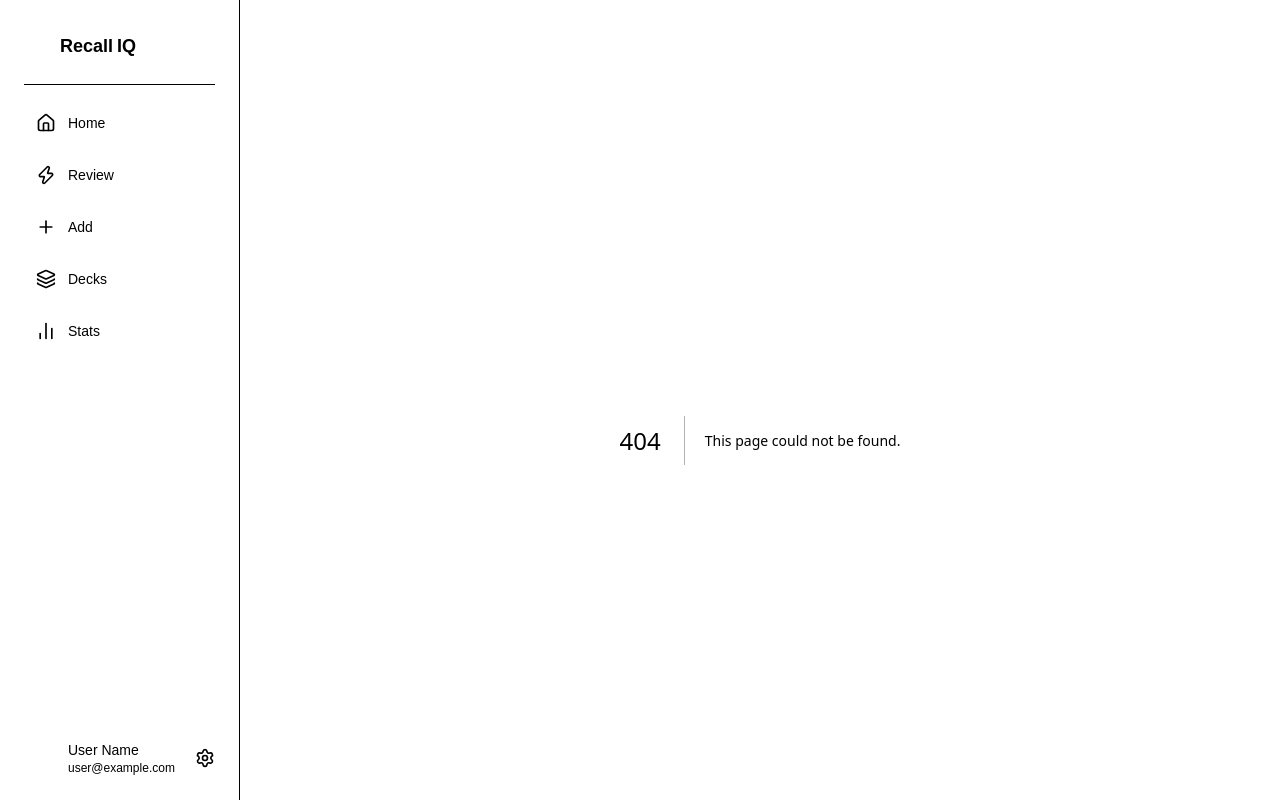
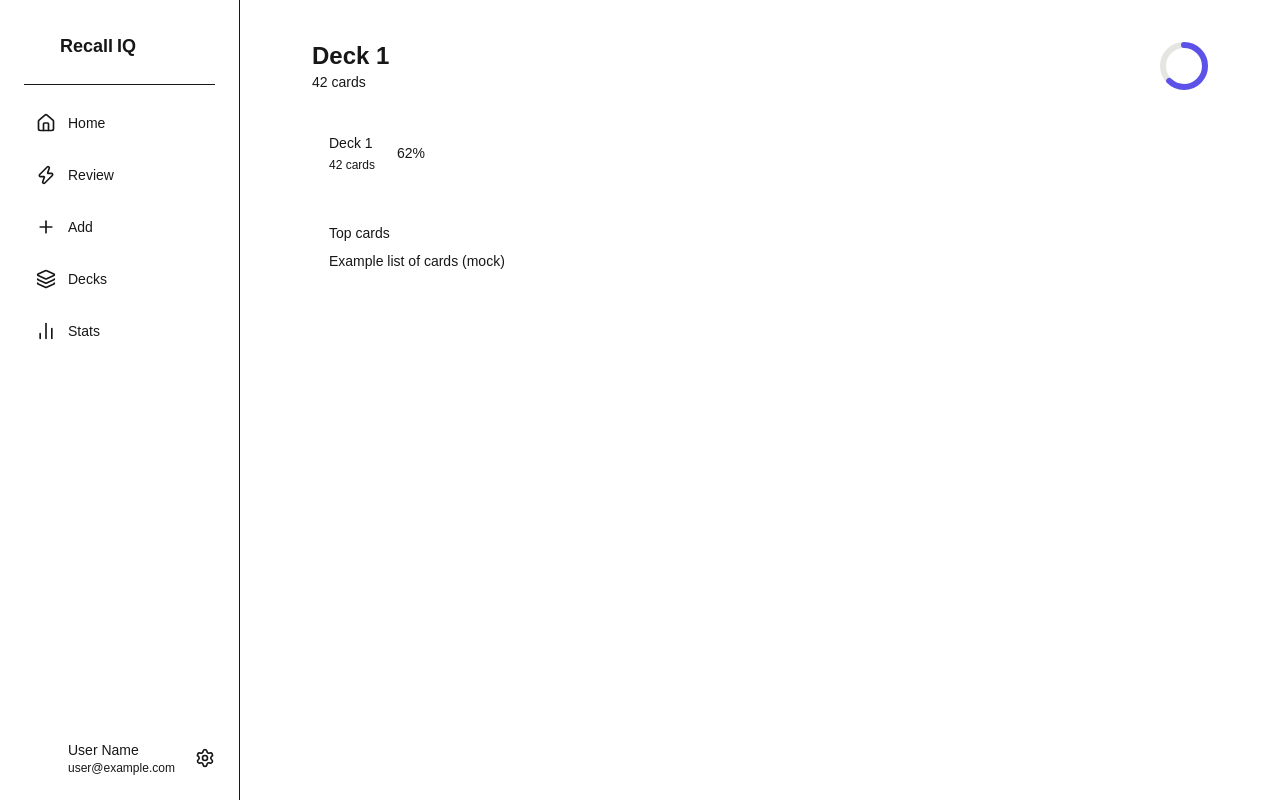
Before and after one commit to Sudarshan7a/recallIQ, a Next.js app: page /deck/1 in a window 1280 px wide. Before the commit this address had no page. Shown: the top 812 px of the page. Built offline with nearby package versions, Linux system fonts and the light colour scheme.

Commit message:
feat(screens): add deck detail, stats, onboarding, login, register (Batch B)

```diff
--- /dev/null
+++ b/app/deck/[id]/page.tsx
@@ -0,0 +1,38 @@
+"use client"
+
+import React from 'react'
+import { useRouter } from 'next/navigation'
+import Card from '../../../components/ui/Card'
+import DeckCard from '../../../components/ui/DeckCard'
+import ProgressRing from '../../../components/ui/ProgressRing'
+
+export default function DeckDetailPage({ params }: { params: { id: string } }) {
+  const id = params.id
+  // mock deck
+  const deck = { id, title: `Deck ${id}`, progress: 62, count: 42 }
+
+  return (
+    <div className="max-w-4xl mx-auto">
+      <header className="mb-6 flex items-center justify-between">
+        <div>
+          <h1 className="text-2xl font-display font-semibold text-text-primary">{deck.title}</h1>
+          <p className="text-text-secondary text-sm">{deck.count} cards</p>
+        </div>
+        <div className="flex items-center gap-4">
+          <ProgressRing progress={deck.progress} />
+        </div>
+      </header>
+
+      <section className="grid grid-cols-1 gap-4">
+        <div className="flex gap-4">
+          <DeckCard title={deck.title} progress={deck.progress} count={deck.count} />
+        </div>
+
+        <Card className="p-4">
+          <h2 className="text-sm text-text-primary font-medium">Top cards</h2>
+          <p className="text-text-secondary text-sm mt-2">Example list of cards (mock)</p>
+        </Card>
+      </section>
+    </div>
+  )
+}
--- /dev/null
+++ b/app/login/page.tsx
@@ -0,0 +1,31 @@
+"use client"
+
+import React, { useState } from 'react'
+import Card from '../../components/ui/Card'
+import Input from '../../components/ui/Input'
+import Button from '../../components/ui/Button'
+import { useRouter } from 'next/navigation'
+
+export default function LoginPage() {
+  const [email, setEmail] = useState('')
+  const [password, setPassword] = useState('')
+  const router = useRouter()
+
+  function handleLogin() {
+    // mock login
+    router.push('/dashboard')
+  }
+
+  return (
+    <div className="max-w-sm mx-auto">
+      <Card className="p-6">
+        <h2 className="text-lg font-medium text-text-primary">Sign in</h2>
+        <div className="mt-4 space-y-3">
+          <Input placeholder="Email" value={email} onChange={(e) => setEmail(e.target.value)} />
+          <Input placeholder="Password" type="password" value={password} onChange={(e) => setPassword(e.target.value)} />
+          <Button variant="primary" onClick={handleLogin}>Sign in</Button>
+        </div>
+      </Card>
+    </div>
+  )
+}
--- /dev/null
+++ b/app/onboarding/welcome/page.tsx
@@ -0,0 +1,22 @@
+"use client"
+
+import React from 'react'
+import Card from '../../../components/ui/Card'
+import Button from '../../../components/ui/Button'
+import { useRouter } from 'next/navigation'
+
+export default function OnboardingWelcome() {
+  const router = useRouter()
+
+  return (
+    <div className="max-w-2xl mx-auto">
+      <Card className="p-6 text-center">
+        <h1 className="text-2xl font-display font-semibold text-text-primary">Welcome to RecallIQ</h1>
+        <p className="text-text-secondary mt-2">Smart spaced repetition to help you remember more.</p>
+        <div className="mt-6">
+          <Button variant="primary" onClick={() => router.push('/dashboard')}>Get started</Button>
+        </div>
+      </Card>
+    </div>
+  )
+}
--- /dev/null
+++ b/app/register/page.tsx
@@ -0,0 +1,31 @@
+"use client"
+
+import React, { useState } from 'react'
+import Card from '../../components/ui/Card'
+import Input from '../../components/ui/Input'
+import Button from '../../components/ui/Button'
+import { useRouter } from 'next/navigation'
+
+export default function RegisterPage() {
+  const [email, setEmail] = useState('')
+  const [password, setPassword] = useState('')
+  const router = useRouter()
+
+  function handleRegister() {
+    // mock register
+    router.push('/dashboard')
+  }
+
+  return (
+    <div className="max-w-sm mx-auto">
+      <Card className="p-6">
+        <h2 className="text-lg font-medium text-text-primary">Create account</h2>
+        <div className="mt-4 space-y-3">
+          <Input placeholder="Email" value={email} onChange={(e) => setEmail(e.target.value)} />
+          <Input placeholder="Password" type="password" value={password} onChange={(e) => setPassword(e.target.value)} />
+          <Button variant="primary" onClick={handleRegister}>Create account</Button>
+        </div>
+      </Card>
+    </div>
+  )
+}
--- /dev/null
+++ b/app/stats/page.tsx
@@ -0,0 +1,30 @@
+"use client"
+
+import React from 'react'
+import Card from '../../components/ui/Card'
+
+export default function StatsPage() {
+  return (
+    <div className="max-w-6xl mx-auto">
+      <header className="mb-6">
+        <h1 className="text-2xl font-display font-semibold text-text-primary">Stats</h1>
+        <p className="text-text-secondary text-sm">Your learning progress at a glance.</p>
+      </header>
+
+      <div className="grid grid-cols-1 md:grid-cols-2 xl:grid-cols-3 gap-4">
+        <Card className="p-4">
+          <h3 className="text-sm text-text-secondary">Total review time</h3>
+          <div className="mt-2 text-text-primary text-lg font-semibold">1h 24m</div>
+        </Card>
+        <Card className="p-4">
+          <h3 className="text-sm text-text-secondary">Cards mastered</h3>
+          <div className="mt-2 text-text-primary text-lg font-semibold">520</div>
+        </Card>
+        <Card className="p-4">
+          <h3 className="text-sm text-text-secondary">Streak</h3>
+          <div className="mt-2 text-text-primary text-lg font-semibold">12 days</div>
+        </Card>
+      </div>
+    </div>
+  )
+}
--- /dev/null
+++ b/components/ui/ProgressRing.tsx
@@ -0,0 +1,40 @@
+import React from 'react'
+
+interface ProgressRingProps {
+  size?: number
+  stroke?: number
+  progress: number
+}
+
+export const ProgressRing: React.FC<ProgressRingProps> = ({ size = 48, stroke = 6, progress }) => {
+  const radius = (size - stroke) / 2
+  const circumference = 2 * Math.PI * radius
+  const offset = circumference - (progress / 100) * circumference
+
+  return (
+    <svg width={size} height={size} className="block">
+      <circle
+        cx={size / 2}
+        cy={size / 2}
+        r={radius}
+        stroke="#E5E5E2"
+        strokeWidth={stroke}
+        fill="none"
+      />
+      <circle
+        cx={size / 2}
+        cy={size / 2}
+        r={radius}
+        stroke="#5C51E8"
+        strokeWidth={stroke}
+        fill="none"
+        strokeDasharray={circumference}
+        strokeDashoffset={offset}
+        strokeLinecap="round"
+        transform={`rotate(-90 ${size / 2} ${size / 2})`}
+      />
+    </svg>
+  )
+}
+
+export default ProgressRing
```
